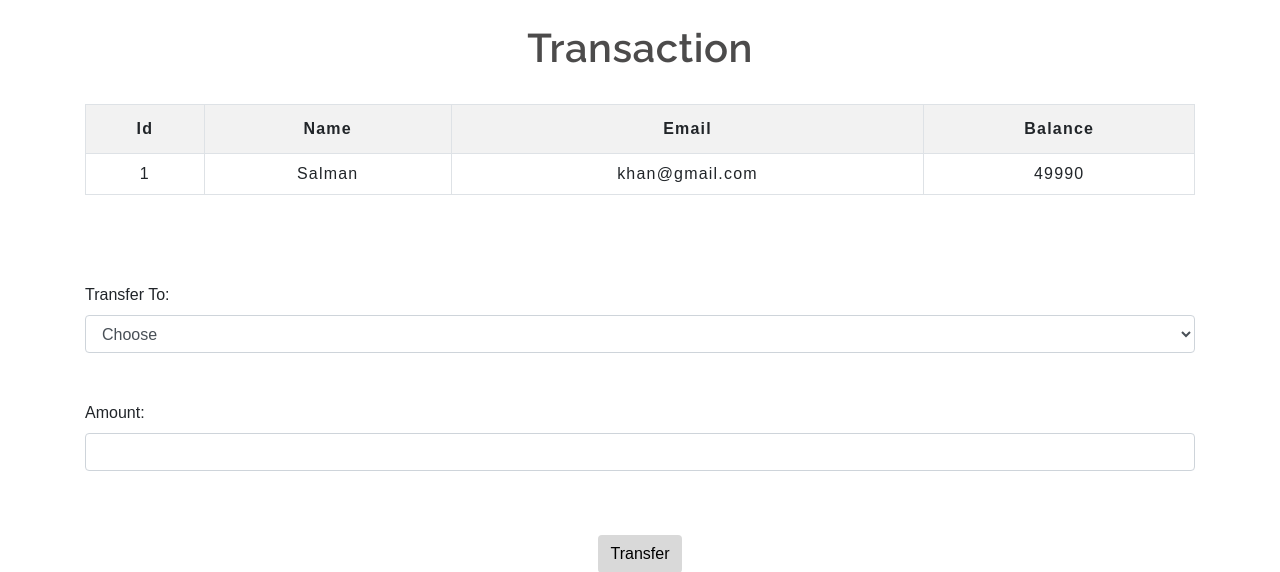
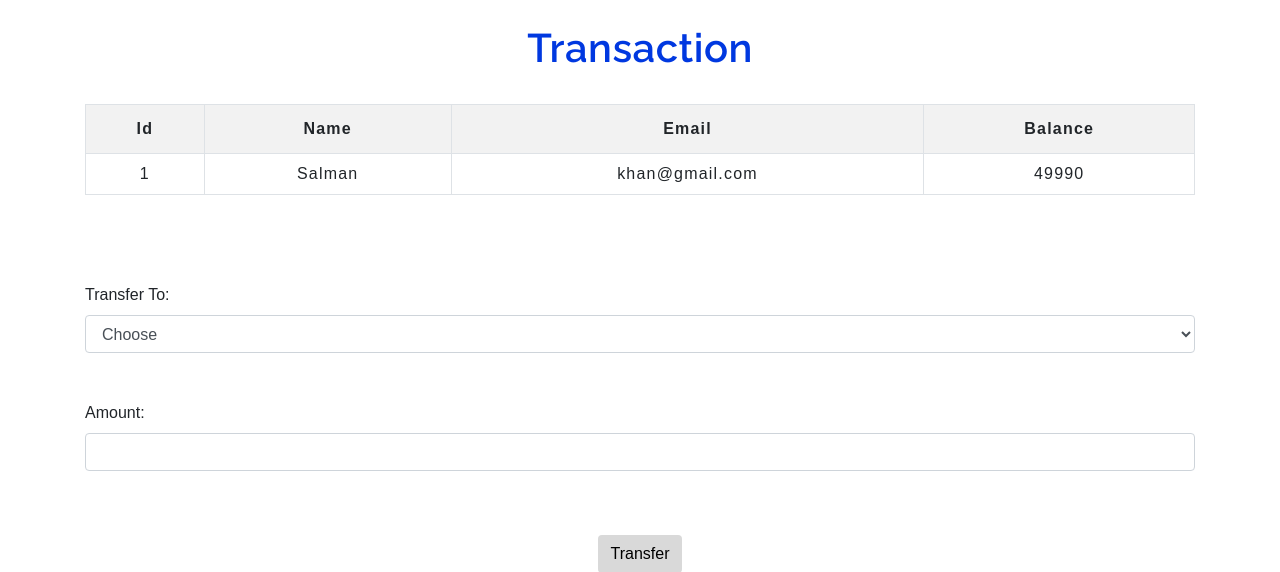
Before and after one commit to jinkal19/Basic-Banking-System, a PHP site: page /selecteduserdetail.php?id=1 in a window 1280 px wide. Shown: the part 62-634 px from the top of the page. Run offline with PHP 8.4, Linux system fonts and the light colour scheme; data comes from the database, SQL or seed files in the repository.

Commit message:
Update selecteduserdetail.php

```diff
--- a/selecteduserdetail.php
+++ b/selecteduserdetail.php
@@ -113,7 +113,7 @@ if(isset($_POST['submit']))
 ?>
 
 	<div class="container">
-        <h2 class="text-center pt-4">Transaction</h2>
+        <h2 class="text-center pt-4" style="color:#0038e0;">Transaction</h2>
             <?php
                 include 'config.php';
                 $sid=$_GET['id'];
```
